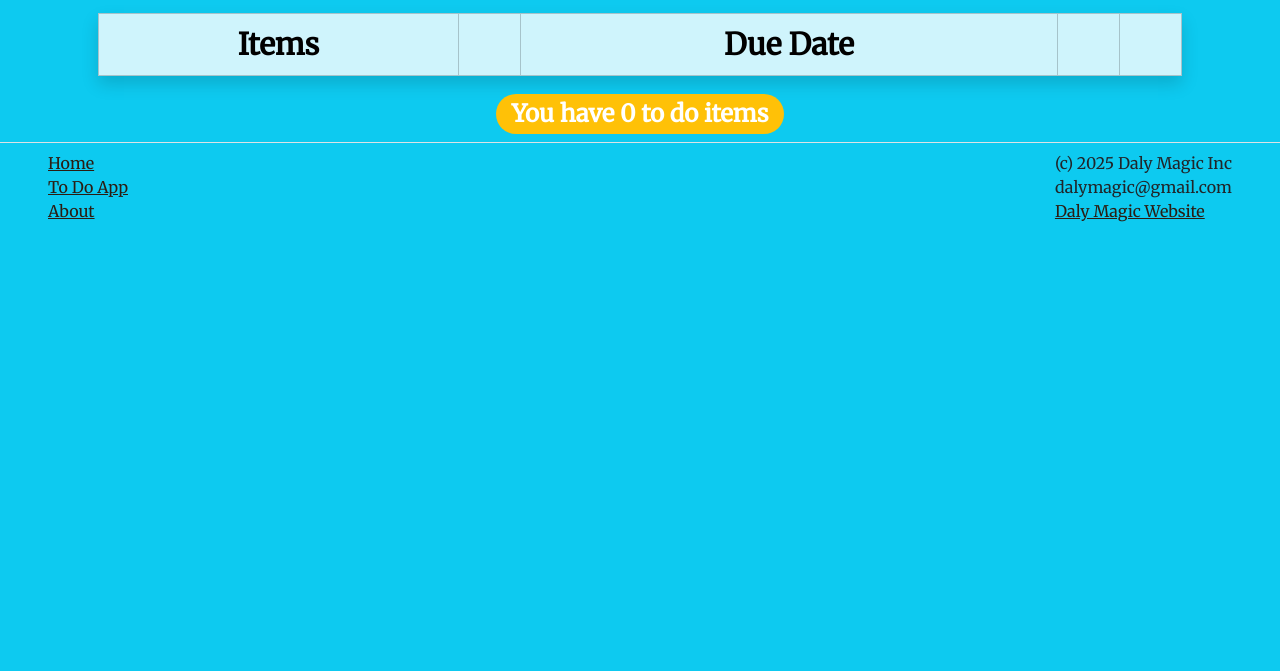
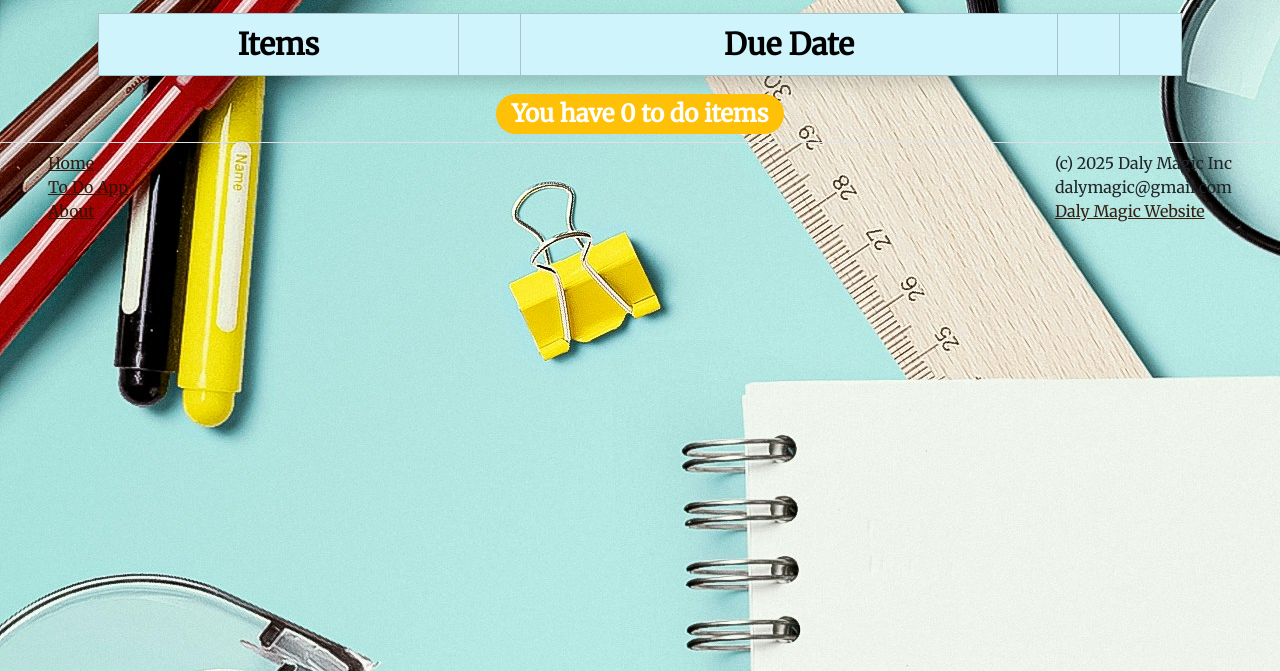
Before and after one commit to gregory-daly/My-To-Do-Application, a plain HTML site: page frontend/index.html in a window 1280 px wide. Shown: the part 129-800 px from the top of the page. Drawn offline with nearby package versions, Linux system fonts and the light colour scheme; no server answers.

Commit message:
Change Path of image again

```diff
--- a/frontend/css/style.css
+++ b/frontend/css/style.css
@@ -9,7 +9,7 @@ body {
     margin-top: 20px;
     margin-bottom: 20px;
     background-color: azure;
-    background-image: url(images/artboard-studio-c-KRSHct7Ho-unsplash.jpg);
+    background-image: url(/frontend/images/artboard-studio-c-KRSHct7Ho-unsplash.jpg);
 }
 
 h1 {
```
